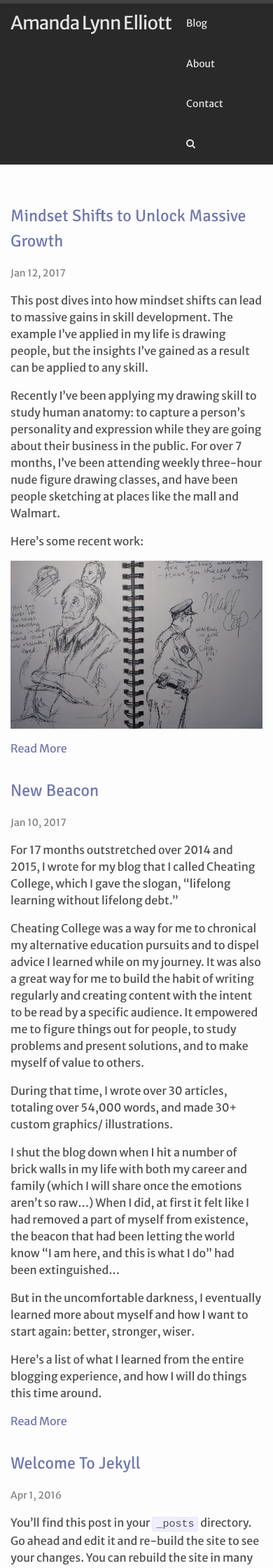
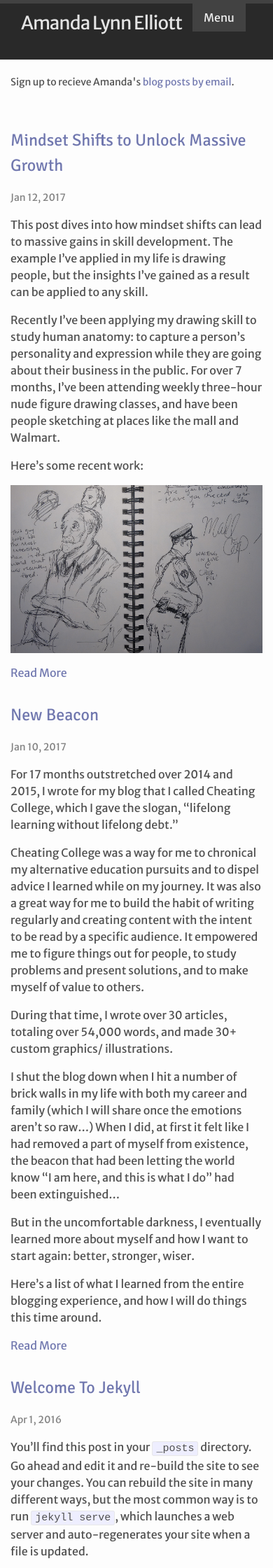
Before and after one commit to amandalynnelliott/amandalynnelliott.github.io-dev, a Jekyll site: the page built from index.md, in a window 390 px wide. Shown: the top 2240 px of the page at 70% size. Built offline with Jekyll 4.4.1, drawn with Linux system fonts in a browser that asks for light colours; nearby versions of some CDN libraries.

Commit message:
Mobile nav WIP
Need help with menu.js file

```diff
--- a/_includes/header.html
+++ b/_includes/header.html
@@ -1,6 +1,7 @@
 <header class="site-header" role="banner">
 	<div class="wrapper">
 		<a class="site-title" href="/">{{ site.title }}</a>
+		<a class="menu-button">Menu</a>
 		<nav>
 			<ul class="nav">
 				<li>
@@ -39,3 +40,9 @@
 		</nav>
 	</div>
 </header>
+
+<div class="wrapper">
+	<p class="sign-up">Sign up to recieve Amanda's <a href="">blog posts by email</a>.</p>
+</div>
+
+<script src="http://code.jquery.com/jquery-1.11.3.min.js"></script>
--- a/assets/css/main.scss
+++ b/assets/css/main.scss
@@ -19,11 +19,11 @@ $spacing-unit:     30px;
 $text-color:       #505050;
 $background-color: #fdfdfd;
 $brand-color:      rgb(113, 120, 175);
-;
 
 $grey-color:       #828282;
 $grey-color-light: lighten($grey-color, 40%);
 $grey-color-dark:  darken($grey-color, 25%);
+$top-dark:         #292929;
 
 // Width of the content area
 $content-width:    800px; //800
@@ -200,7 +200,7 @@ p.sidenote {
 }
 
 .site-nav {
-	background-color: #292929;
+	background-color: $top-dark;
 }
 
 .site-nav .page-link {
@@ -208,7 +208,7 @@ p.sidenote {
 }
 
 a, a:visited {
-	color: rgb(113, 120, 175);
+	color: $brand-color;
 }
 
 
@@ -322,7 +322,7 @@ ul.search {
 }
 
 ul.search input#search-box {
-	padding: 5px 10px;
+	padding: 0.5em;
 	background-color: $grey-color-dark;
 	border: 1px solid $grey-color;
 	border-radius: 5px;
@@ -337,6 +337,86 @@ ul.search input#search-box:focus {
 	outline: none;
 	border-color: #fff;
 }
+
+// --- sign up
+
+p.sign-up {
+	margin-top: 1.5em;
+	margin-bottom: 0;
+	font-size: 14px;
+}
+
+// ------- Navbar mobile
+
+@media screen and (min-width: 480px) {
+
+	.menu-button {
+		display: none;
+	}
+
+}
+
+@media screen and (max-width: 480px) {
+
+	.wrapper {
+		//padding: 0;
+	}
+
+	.site-title {
+		padding: 0 15px;
+		display: block;
+
+	}
+
+	.menu-button {
+		display: inline-block;
+		color: #f1f1f1;
+		background-color: $grey-color-dark;
+		padding: 0.5em 1em;
+	}
+
+	nav {
+		display: block;
+		width: 100%;
+		display: block;
+		height: 40px;
+	}
+
+	header nav ul {
+		overflow: hidden;
+		background-color: $grey-color-dark;
+		height: 0; //this is what menu.js and jQuery should change
+	}
+
+	header nav ul.open {
+		height: auto; //... to this
+	}
+
+	header nav ul li {
+		float: none;
+		width: 100%;
+		margin: 0;
+	}
+
+	.nav a {
+		// click-state or submenu only background-color: $grey-color-dark;
+	}
+
+	header nav ul li a {
+		border-bottom: 1px solid $grey-color;
+		display: block;
+	}
+
+	header nav ul li:first-child a {
+		border-top: 5px solid $grey-color-dark;
+	}
+
+	.nav a {
+		padding: 1em 1.5em;
+	}
+
+}
+
 
 // --- Contact form
 
```
Also changed, not shown: assets/js/menu.js (added, +9 -0 lines).
